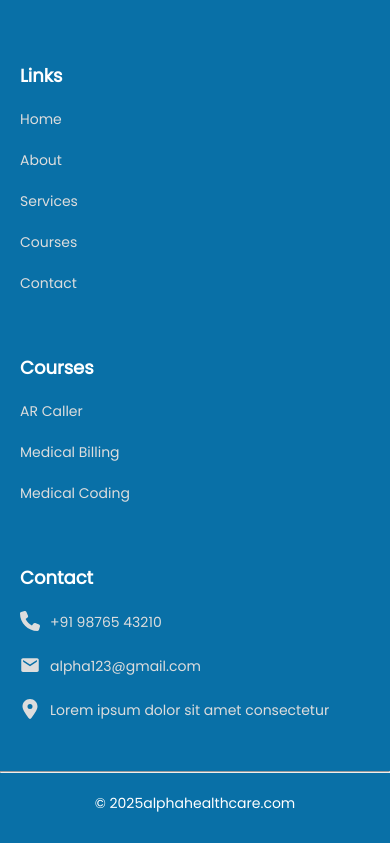
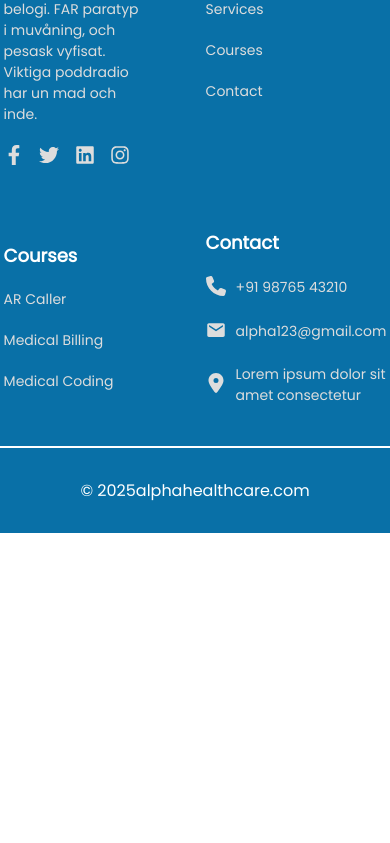
Before and after one commit to vignesh0503/alphawebsite, a React (Vite) app: page / in a window 390 px wide. Shown: the part 5448-6291 px from the top of the page. After the commit the page ends 5981 px from the top, so only its background shows below. Built offline with nearby package versions, Linux system fonts and the light colour scheme.

Commit message:
Media Query Changes

```diff
--- a/src/App.css
+++ b/src/App.css
@@ -102,6 +102,7 @@
   font-weight: 400;
   line-height: 24px;
   font-size: 17px;
+  width: 440px;
 }
 .Hero-Form {
   display: flex;
@@ -270,7 +271,7 @@ select {
 }
 .Training-card-img {
   /* width: 300px; */
-  height: 300px;
+  height: 200px;
 }
 .cardimages {
   width: 100%;
@@ -598,15 +599,17 @@ select {
 .Footer-section {
   background-color: #0970a7;
   color: #ffffff;
-  height: auto;
-  padding: 60px 80px;
-  display: flex;
-  justify-content: center;
-  align-items: center;
+  display: flex;
+  justify-content: center;
+  align-items: center;
+  flex-direction: column;
 }
 .Footer-Content {
-  display: flex;
+  display: grid;
+  grid-template-columns: auto auto auto auto;
   gap: 60px;
+  justify-content: center;
+  padding: 60px 80px 30px 80px;
 }
 .Footer-logo {
   height: 50px;
@@ -618,15 +621,17 @@ select {
   font-weight: 400;
   color: #dddddd;
   width: 534px;
-  /* margin-top: 20px; */
 }
 .Footer-icon {
   display: flex;
-  /* margin-top: 20px; */
-}
+  width: 142px;
+}
+
 .Footer-icon p {
   margin-right: 15px;
-  font-size: 24px !important;
+  font-size: 20px !important;
+  height: 24px !important;
+  width: 24px !important;
 }
 .FooterSubcontent {
   display: flex;
@@ -650,21 +655,18 @@ select {
 }
 .Footer-Address {
   display: flex;
-  /* justify-content: center; */
+
   align-items: center;
   width: 250px;
 }
-.CopyRights-Footer {
-  background-color: #0970a7;
-  color: #ffffff;
+.Copyrights-Footer {
+  border-top: 2px solid white;
+  width: 100%;
   text-align: center;
-  height: 100px;
-  display: flex;
-  flex-direction: column;
-  justify-content: center;
-  gap: 20px;
-}
-
+}
+.Copyrights-Footer p {
+  padding: 30px;
+}
 /* Media Query */
 
 @media only screen and (min-width: 992px) and (max-width: 1200px) {
@@ -932,10 +934,6 @@ select {
 
   /* Footer */
 
-  .Footer-section {
-    padding: 20px;
-  }
-
   .Footer-logo {
     height: 50px;
     width: 120px;
@@ -954,16 +952,7 @@ select {
   .Footer-Address {
     width: 100%;
   }
-  .CopyRights-Footer {
-    background-color: #0970a7;
-    color: #ffffff;
-    text-align: center;
-    height: 100px;
-    display: flex;
-    flex-direction: column;
-    justify-content: center;
-    gap: 20px;
-  }
+
   .CopyRights-Footer p {
     font-size: 14px;
   }
@@ -1229,11 +1218,11 @@ select {
 
   /* Footer */
 
-  .Footer-section {
-    padding: 20px;
-  }
   .Footer-Content {
-    flex-direction: column;
+    gap: 60px;
+    justify-content: start;
+    padding: 40px 20px;
+    grid-template-columns: 45% 30%;
   }
   .Footer-logo {
     height: 50px;
@@ -1253,16 +1242,7 @@ select {
   .Footer-Address {
     width: 100%;
   }
-  .CopyRights-Footer {
-    background-color: #0970a7;
-    color: #ffffff;
-    text-align: center;
-    height: 100px;
-    display: flex;
-    flex-direction: column;
-    justify-content: center;
-    gap: 20px;
-  }
+
   .CopyRights-Footer p {
     font-size: 14px;
   }
@@ -1600,11 +1580,18 @@ select {
   /* Footer */
 
   .Footer-section {
-    padding: 20px;
-  }
+    height: auto;
+  }
+
   .Footer-Content {
-    flex-direction: column;
-  }
+    display: grid;
+    grid-template-columns: auto auto;
+    gap: 60px;
+    justify-content: center;
+    align-items: center;
+    padding: 40px 20px;
+  }
+
   .Footer-logo {
     height: 50px;
     width: 120px;
@@ -1623,16 +1610,7 @@ select {
   .Footer-Address {
     width: 100%;
   }
-  .CopyRights-Footer {
-    background-color: #0970a7;
-    color: #ffffff;
-    text-align: center;
-    height: 100px;
-    display: flex;
-    flex-direction: column;
-    justify-content: center;
-    gap: 20px;
-  }
+
   .CopyRights-Footer p {
     font-size: 14px;
   }
--- a/src/HomeSection.jsx
+++ b/src/HomeSection.jsx
@@ -13,8 +13,6 @@ import { FaFacebookF } from "react-icons/fa";
 import { FaTwitter } from "react-icons/fa";
 import { FaLinkedin } from "react-icons/fa";
 import { FaInstagram } from "react-icons/fa";
-import { IoLocationOutline } from "react-icons/io5";
-import { CiMail, CiPhone } from "react-icons/ci";
 import { PiAlarm } from "react-icons/pi";
 
 const HomeSection = () => {
@@ -332,10 +330,7 @@ const HomeSection = () => {
             </p>
           </div>
         </div>
-      </div>
-      <div className="CopyRights-Footer">
-        <hr />
-        <div>
+        <div className="Copyrights-Footer">
           <p>© 2025alphahealthcare.com</p>
         </div>
       </div>
```
